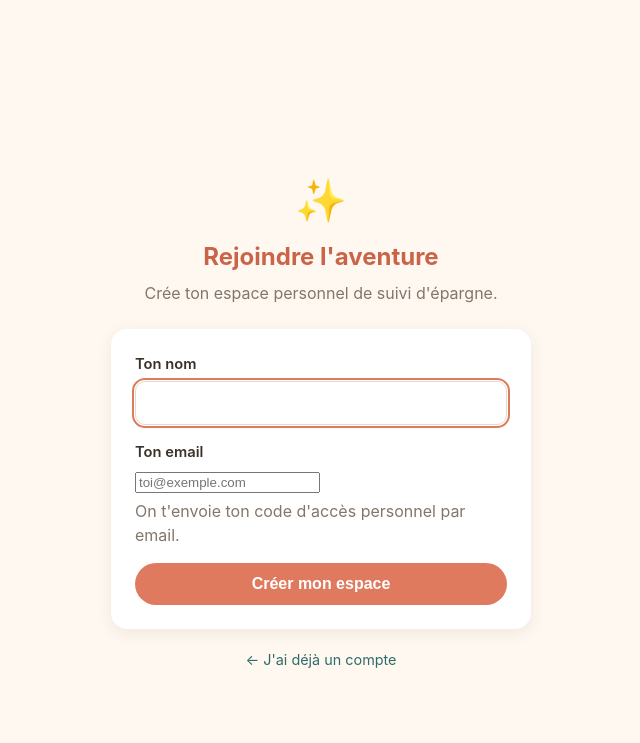
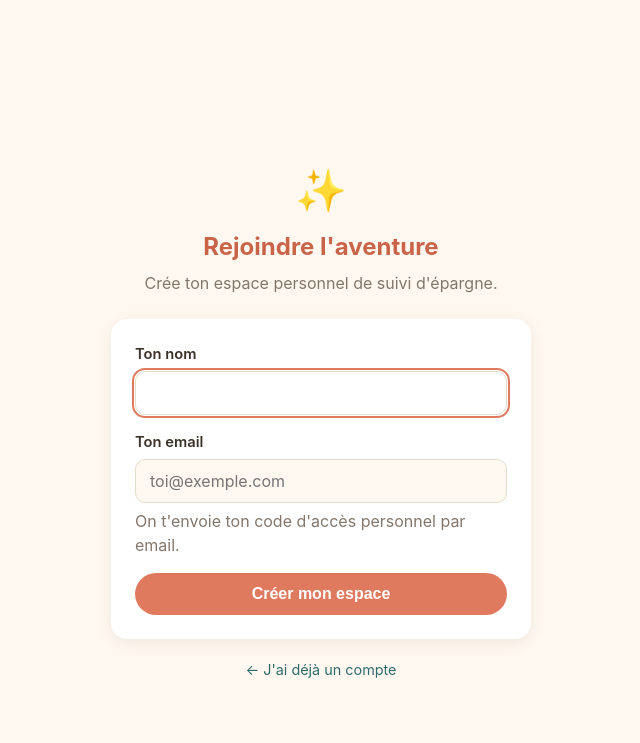
Before and after one commit to christopherlisoncl/Epargne-voyage, a Flask app: page /inscription in a window 1280 px wide. Shown: the top 743 px of the page, without its empty margins (319-959 px from the left). Run offline with Flask 3, Linux system fonts and the light colour scheme.

Commit message:
Corrige le style du champ email (oublié dans les règles CSS des inputs)
Co-Authored-By: Claude Sonnet 5 <noreply@anthropic.com>

```diff
--- a/epargne/static/css/style.css
+++ b/epargne/static/css/style.css
@@ -111,6 +111,7 @@ a:hover { text-decoration: underline; }
 label { display: block; font-weight: 600; margin-bottom: 6px; font-size: 0.92rem; }
 
 input[type="text"], input[type="number"], input[type="date"], input[type="password"],
+input[type="email"], input[type="tel"],
 select, textarea {
   width: 100%;
   padding: 11px 14px;
```
